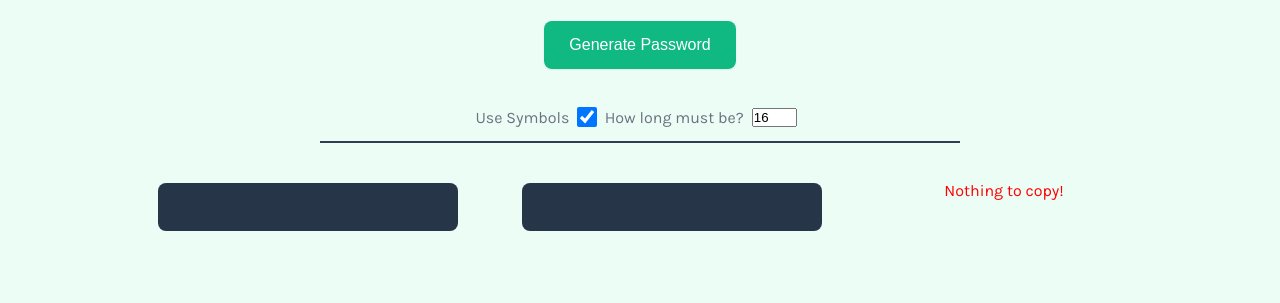
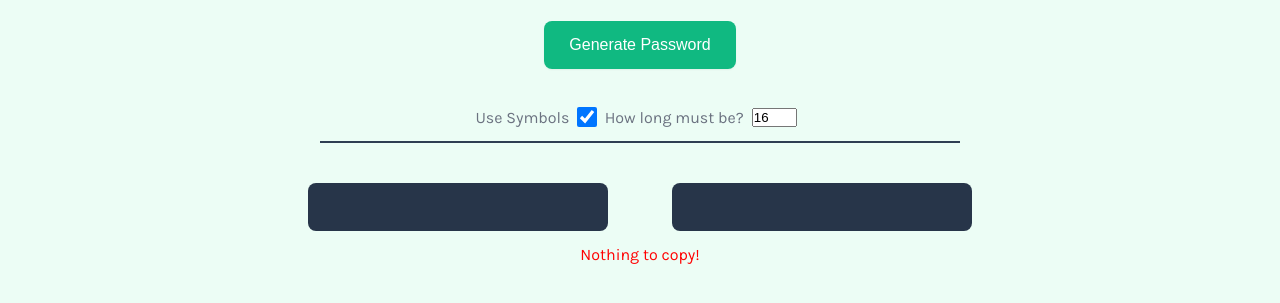
Before and after one commit to maxthor500/RandomPasswordGenerator, a website built with webpack: page src/template.html in a window 1280 px wide. Both pictures are taken after a click on the element 458 px from the left and 370 px from the top of the page. Shown: the part 163-466 px from the top of the page. Built offline with nearby package versions, Linux system fonts and the light colour scheme.

Commit message:
Fix: style the copy message to render always under the passwords

```diff
--- a/src/styles/style.css
+++ b/src/styles/style.css
@@ -162,6 +162,10 @@ input[type=number] {
     text-align: center;
 }
 
+#para-copied {
+    width: 100%;
+}
+
 
 @media (min-width: 65rem) {
     hr {
```
Also changed, not shown: 1 other file.
